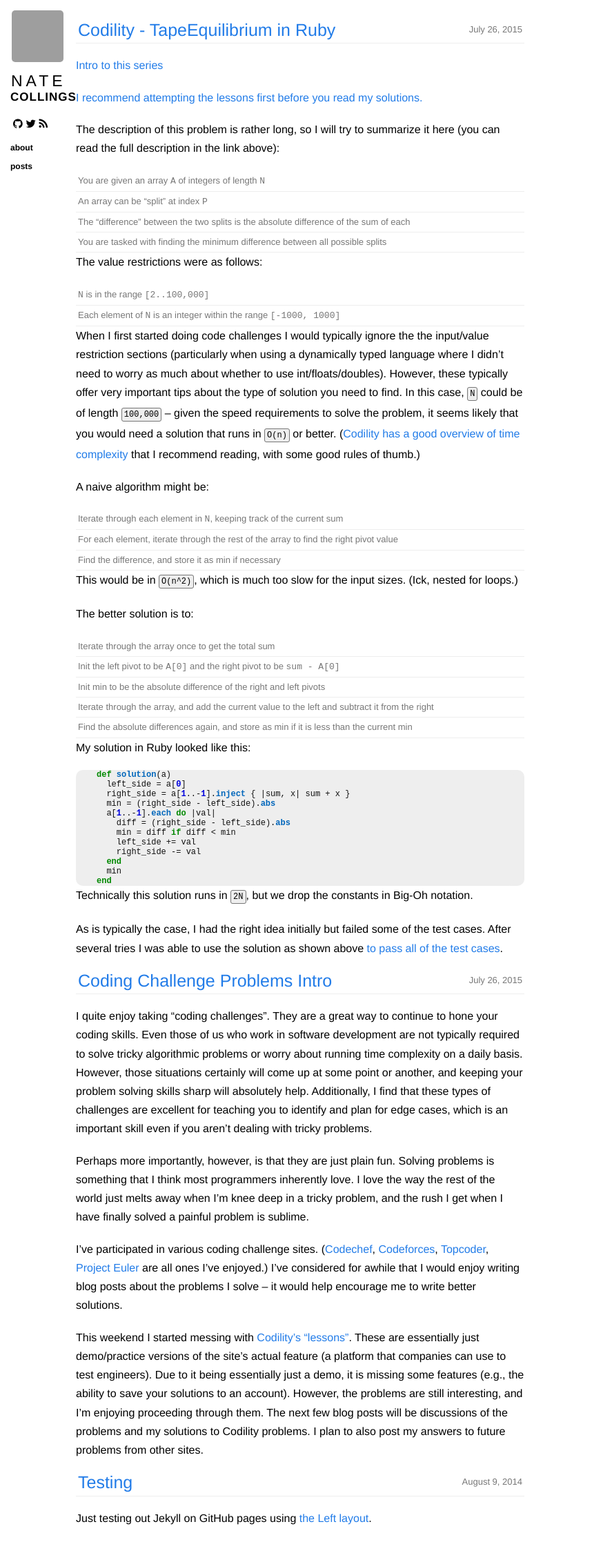
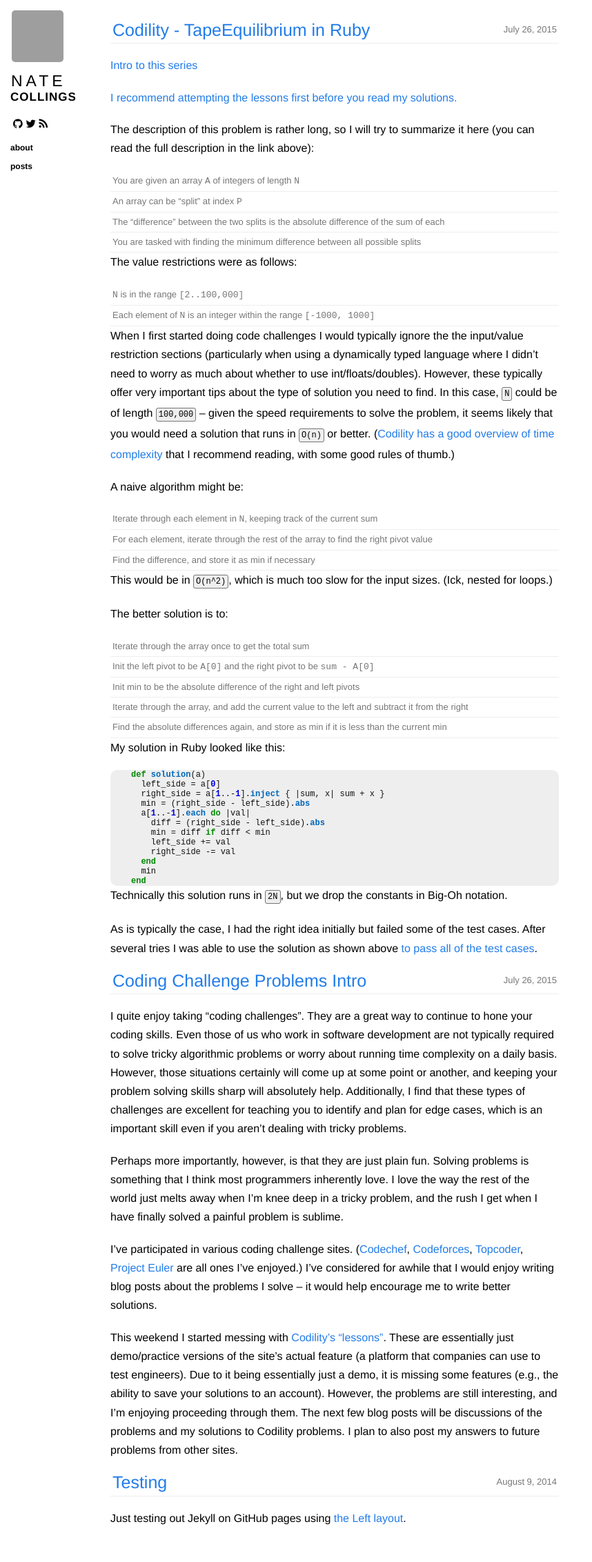
Before and after one commit to naiyt/naiyt.github.io, a Jekyll site: the page built from index.html, in a window 1280 px wide. Shown: the whole page at 69% size, without its empty margins (0-858 px from the left). Built offline with Jekyll 4.4.1, drawn with Linux system fonts in a browser that asks for light colours; nearby versions of some CDN libraries; Markdown is read by kramdown in place of the engine named in the settings; grey boxes are pictures that could not be loaded.

Commit message:
Improve content CSS a bit

```diff
--- a/css/base.css
+++ b/css/base.css
@@ -11,7 +11,7 @@
   position: fixed;
   left: 15px;
   top: 15px;
-  width: 80px;
+  width: 115px;
   font-family: Helvetica, sans-serif; }
   .sidebar a {
     text-decoration: none; }
@@ -63,7 +63,7 @@
 
 .content {
   max-width: 650px;
-  margin-left: 110px;
+  margin-left: 160px;
   margin-right: 20px;
   margin-bottom: 50px; }
   .content h1 {
```
